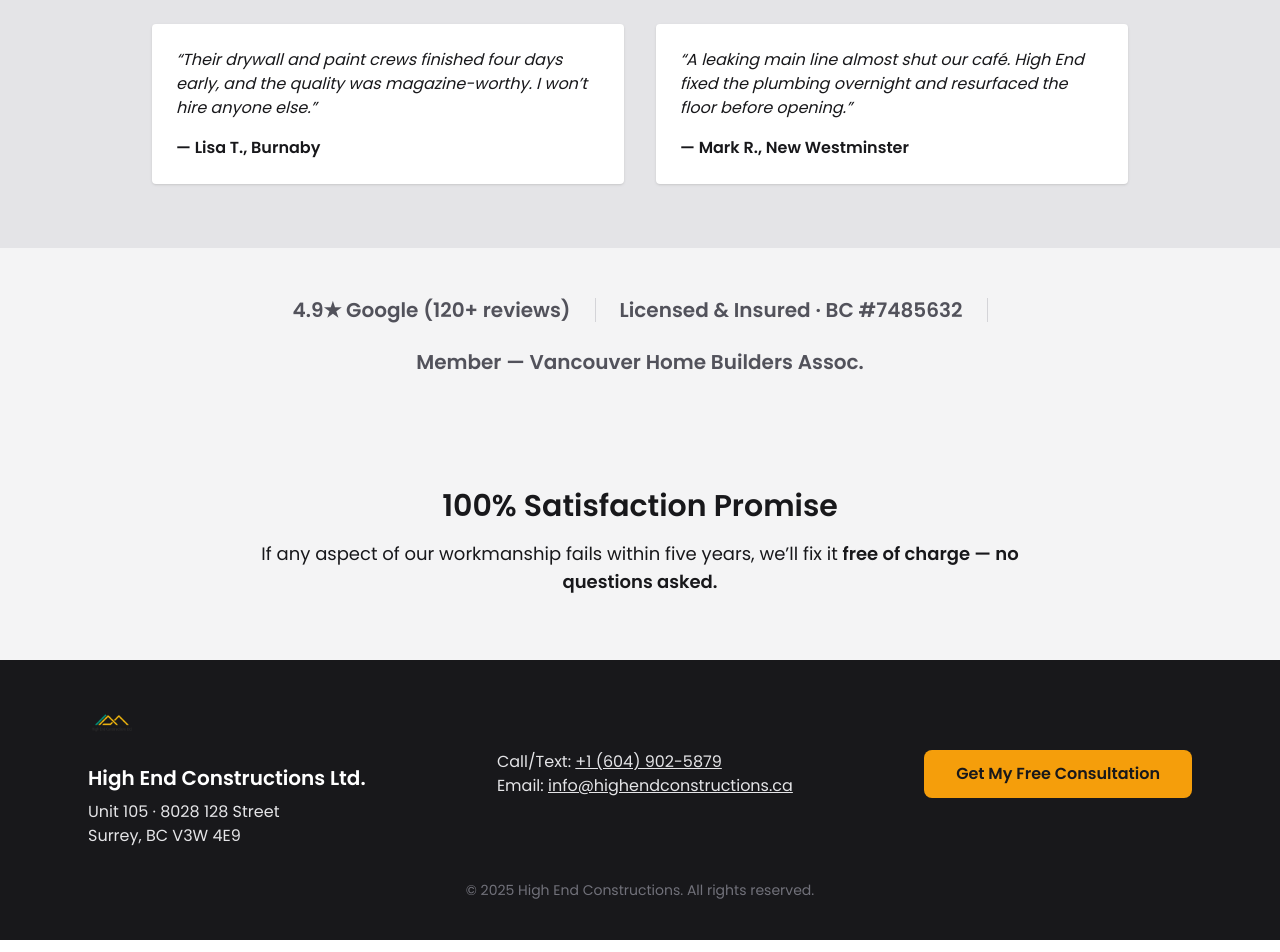
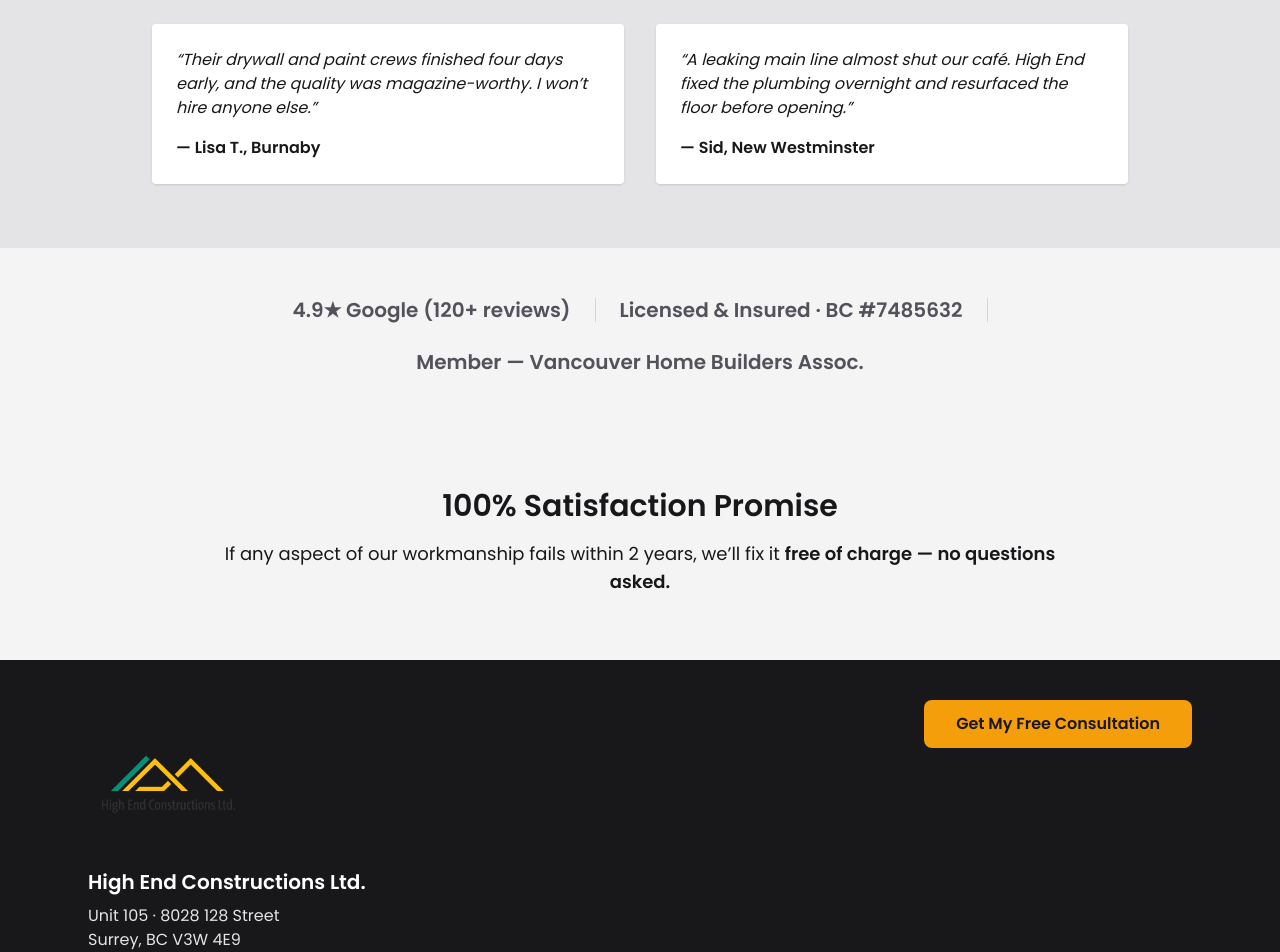
Before and after one commit to reflex000/high-end-constructions, a Next.js app: page / in a window 1280 px wide. Shown: the part 1620-2572 px from the top of the page. Built offline with nearby package versions, Linux system fonts and the light colour scheme.

Commit message:
logo and nav bar adjust

```diff
--- a/components/HomePage.tsx
+++ b/components/HomePage.tsx
@@ -94,7 +94,7 @@ export default function HomePage() {
                 “A leaking main line almost shut our café. High End fixed the
                 plumbing overnight and resurfaced the floor before opening.”
               </p>
-              <footer className="font-semibold">— Mark R., New Westminster</footer>
+              <footer className="font-semibold">— Sid, New Westminster</footer>
             </blockquote>
           </div>
         </div>
@@ -120,7 +120,7 @@ export default function HomePage() {
         <div className="max-w-4xl mx-auto px-6 text-center">
           <h2 className="text-3xl font-semibold mb-4">100% Satisfaction Promise</h2>
           <p className="text-lg">
-            If any aspect of our workmanship fails within five years, we’ll fix it{' '}
+            If any aspect of our workmanship fails within 2 years, we’ll fix it{' '}
             <strong>free of charge — no questions asked.</strong>
           </p>
         </div>
@@ -128,9 +128,9 @@ export default function HomePage() {
 
       {/* ───────────────── FOOTER ───────────────── */}
       <footer className="bg-zinc-900 text-zinc-200 py-10">
-        <div className="max-w-6xl mx-auto px-6 flex flex-col md:flex-row md:items-center md:justify-between gap-6 text-center md:text-left">
+        <div className="max-w-6xl mx-auto px-6 flex flex-col md:flex-row md:items-start md:justify-between gap-6 text-center md:text-left">
           <div>
-            <img src="/logo.png" alt="Logo" className="h-12 mb-4 mx-auto md:mx-0" />
+            <img src="/logo.png" alt="Logo" className="w-40 h-40 mt-2 md:mx-0" />
             <h3 className="text-xl font-bold mb-2 text-white">
               High End Constructions Ltd.
             </h3>
@@ -138,8 +138,7 @@ export default function HomePage() {
               Unit 105 · 8028 128 Street<br />
               Surrey, BC V3W 4E9
             </p>
-          </div>
-          <div>
+            <div className="mt-4">
               <p>
                 Call/Text:{' '}
                 <a href="tel:+16049025879" className="underline">
@@ -152,6 +151,7 @@ export default function HomePage() {
                   info@highendconstructions.ca
                 </a>
               </p>
+            </div>
           </div>
           <div>
             <a
```
Lines whose indentation alone changed are shown as unchanged.
